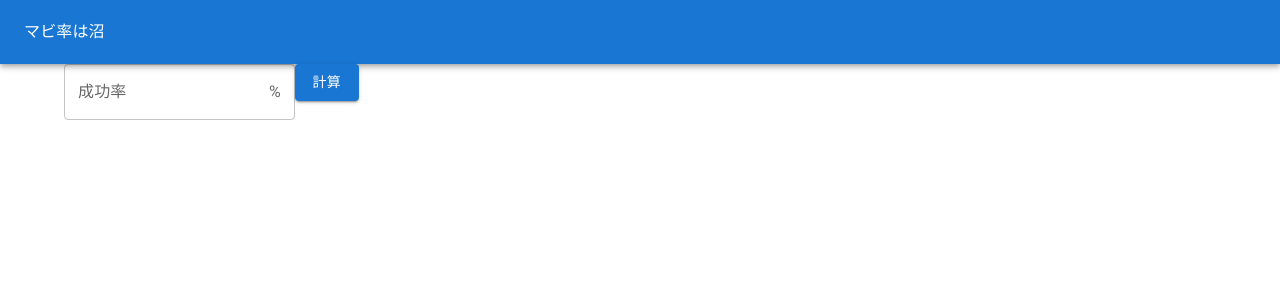
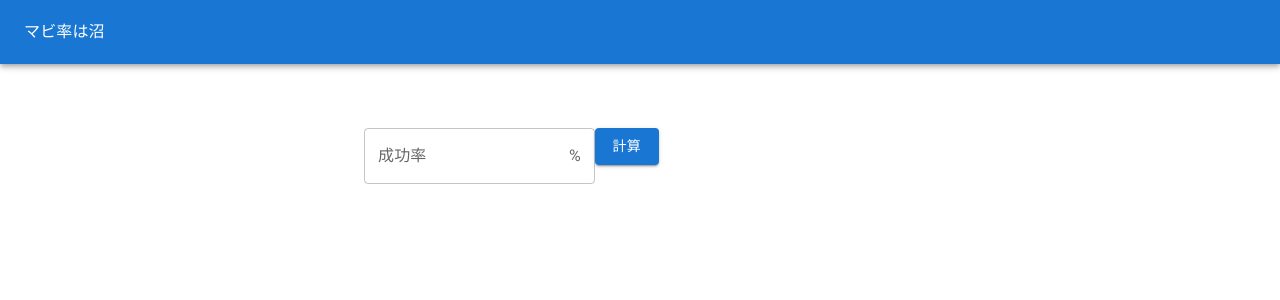
Before and after one commit to kuchita-el/quagmire-of-probability, a React (Create React App) app: page / in a window 1280 px wide. Shown: the top 300 px of the page. Built offline with nearby package versions, Linux system fonts and the light colour scheme.

Commit message:
見通しが悪いので一旦App.tsxに各コンポーネントの実装を統合

```diff
--- a/src/App.tsx
+++ b/src/App.tsx
@@ -1,18 +1,120 @@
-import React from 'react';
+import React, {ChangeEvent, useState} from 'react';
 import './App.css';
-import {Header} from "./organisms/Header";
-import {Container} from "@mui/material";
-import ProbabilityForm from "./organisms/ProbabilityForm";
+import {
+    AppBar,
+    Box,
+    Button,
+    Container,
+    createTheme,
+    CssBaseline,
+    InputAdornment,
+    TextField,
+    Toolbar,
+    Typography
+} from "@mui/material";
+import {ThemeProvider} from "@emotion/react";
+
+const theme = createTheme();
+
+type ProbabilityFormState = {
+    form: {
+        successRate: {
+            value: string,
+            message: string | null,
+        }
+    }
+    trialCount: number | null,
+}
 
 function App() {
+    const [state, setState] = useState<ProbabilityFormState>({
+        form: {
+            successRate: {
+                value: '',
+                message: null,
+            },
+        },
+        trialCount: null,
+    });
+
+    const handleChange = (event: ChangeEvent<HTMLInputElement | HTMLTextAreaElement>) => {
+        const value = event.target.value;
+        const validatedResult = validate(value);
+        setState({
+            form: {
+                successRate: {
+                    value,
+                    message: validatedResult
+                },
+            },
+            trialCount: null,
+        })
+    };
+
+    const handleCalculation = () => {
+        setState({
+            form: {
+                successRate: state.form.successRate
+            },
+            trialCount: calculateTrialCount(Number(state.form.successRate.value) / 100),
+        });
+    };
+
+    const hasError = (): boolean => {
+        return state.form.successRate.message !== null;
+    }
+
+    const trialCount = () => {
+        if (state.trialCount === null) return "";
+        return Math.round(state.trialCount).toString();
+    }
+
     return (
-        <div>
-            <Header title={"マビ率は沼"}/>
-            <Container>
-                <ProbabilityForm/>
+        <ThemeProvider theme={theme}>
+            <CssBaseline/>
+            <AppBar position={"static"}>
+                <Toolbar>
+                    <Typography>マビ率は沼</Typography>
+                </Toolbar>
+            </AppBar>
+            <Container component="main" maxWidth="sm">
+                <Box component="form" sx={{
+                    marginTop: 8
+                }}>
+                    <TextField
+                        label="成功率"
+                        error={hasError()}
+                        helperText={state.form.successRate.message}
+                        value={state.form.successRate.value}
+                        InputProps={{
+                            endAdornment: <InputAdornment position="end">%</InputAdornment>,
+                        }}
+                        onChange={handleChange}
+                    />
+                    <Button variant="contained" onClick={handleCalculation}>計算</Button>
+                    <div className={"result"}>{trialCount()}</div>
+                </Box>
             </Container>
-        </div>
+        </ThemeProvider>
     );
 }
 
+const validate = (value: any): null | string => {
+    const num = Number(value);
+    if (Number.isNaN(num)) {
+        return "数値を入力してください。"
+    } else if (num <= 0) {
+        return "0より大きい数値を入力してください。"
+    } else if (num > 100) {
+        return "100以下の数値を入力してください。"
+    }
+    return null;
+};
+
+const calculateTrialCount = (successRate: number): number => {
+    const failureRate = 1 - successRate;
+    return Math.ceil(-1 / Math.log10(failureRate));
+}
+
+
 export default App;
--- a/src/organisms/Header.tsx
+++ /dev/null
@@ -1,10 +0,0 @@
-import React from "react";
-import {AppBar, Toolbar, Typography} from "@mui/material";
-
-export const Header = (props: { title: string }) => (
-    <AppBar position={"static"}>
-        <Toolbar>
-            <Typography>{props.title}</Typography>
-        </Toolbar>
-    </AppBar>
-);
--- a/src/organisms/ProbabilityForm.tsx
+++ /dev/null
@@ -1,91 +0,0 @@
-import React, {ChangeEvent, useState} from "react";
-import {Button, InputAdornment, TextField} from "@mui/material";
-
-type ProbabilityFormState = {
-    form: {
-        successRate: {
-            value: string,
-            message: string | null,
-        }
-    }
-    trialCount: number | null,
-}
-
-const ProbabilityForm = () => {
-    const [state, setState] = useState<ProbabilityFormState>({
-        form: {
-            successRate: {
-                value: '',
-                message: null,
-            },
-        },
-        trialCount: null,
-    });
-
-    const handleChange = (event: ChangeEvent<HTMLInputElement | HTMLTextAreaElement>) => {
-        const value = event.target.value;
-        const validatedResult = validate(value);
-        setState({
-            form: {
-                successRate: {
-                    value,
-                    message: validatedResult
-                },
-            },
-            trialCount: null,
-        })
-    };
-
-    const handleCalculation = () => {
-        setState({
-            form: {
-                successRate: state.form.successRate
-            },
-            trialCount: calculateTrialCount(Number(state.form.successRate.value)),
-        });
-    };
-
-    const hasError = (): boolean => {
-        return state.form.successRate.message !== null;
-    }
-
-    const trialCount = () => {
-        if (state.trialCount === null) return "";
-        return Math.round(state.trialCount).toString();
-    }
-
-    return (
-        <form>
-            <TextField
-                label="成功率"
-                error={hasError()}
-                helperText={state.form.successRate.message}
-                value={state.form.successRate.value}
-                InputProps={{
-                    endAdornment: <InputAdornment position="end">%</InputAdornment>,
-                }}
-                onChange={handleChange}
-            />
-            <Button variant="contained" onClick={handleCalculation}>計算</Button>
-            <div className={"result"}>{trialCount()}</div>
-        </form>
-    );
-}
-
-const validate = (value: any): null | string => {
-    const num = Number(value);
-    if (Number.isNaN(num)) {
-        return "数値を入力してください。"
-    } else if (num <= 0) {
-        return "0より大きい数値を入力してください。"
-    } else if (num > 100) {
-        return "100以下の数値を入力してください。"
-    }
-    return null;
-};
-
-const calculateTrialCount = (successRate: number): number => {
-    return -1 / Math.log10(1 - successRate / 100);
-}
-
-export default ProbabilityForm
```
